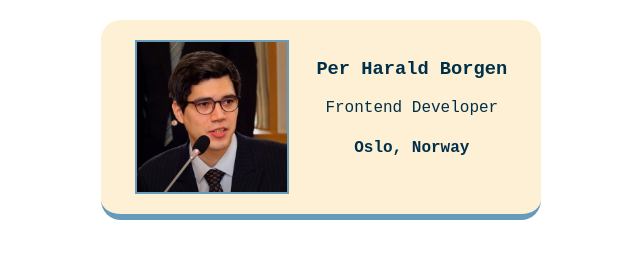
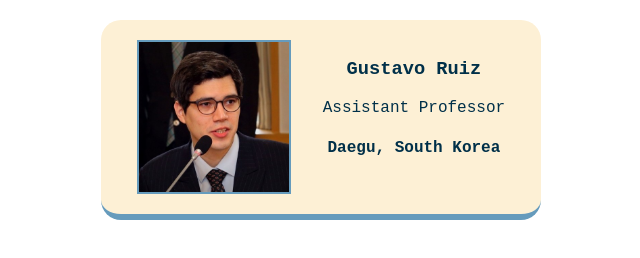
Before and after one commit to gustavors88/business-card, a website built with Vite: page index.html in a window 1280 px wide. Shown: the whole page, without its empty margins (319-959 px from the left). Built offline with nearby package versions, Linux system fonts and the light colour scheme.

Commit message:
Add files via upload

```diff
--- a/index.html
+++ b/index.html
@@ -6,9 +6,9 @@
         <div class="card">
             <img class="avatar" src="images/face.jpg">
             <div >
-                <h3>Per Harald Borgen</h3>
-                <p>Frontend Developer</p>
-                <h4>Oslo, Norway</h4>
+                <h3>Gustavo Ruiz</h3>
+                <p>Assistant Professor</p>
+                <h4>Daegu, South Korea</h4>
             </div>
         </div>
     </body>
```
